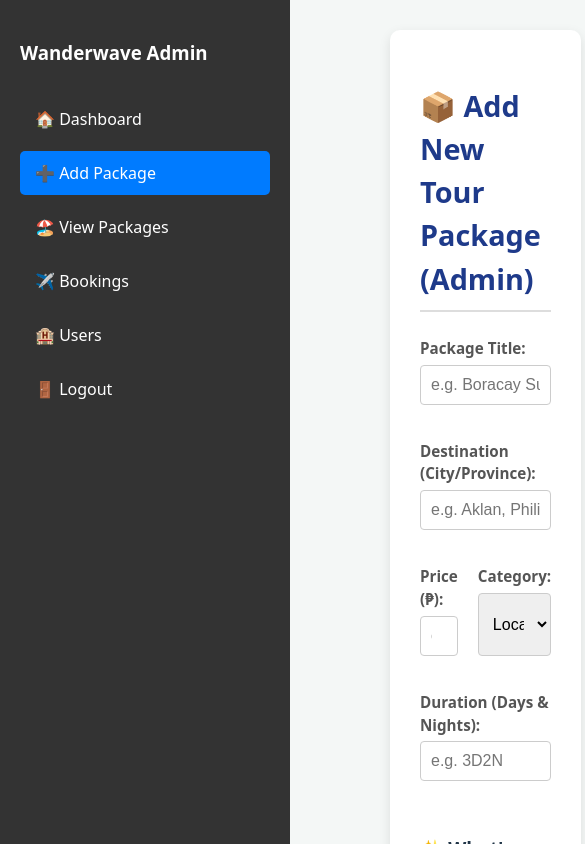
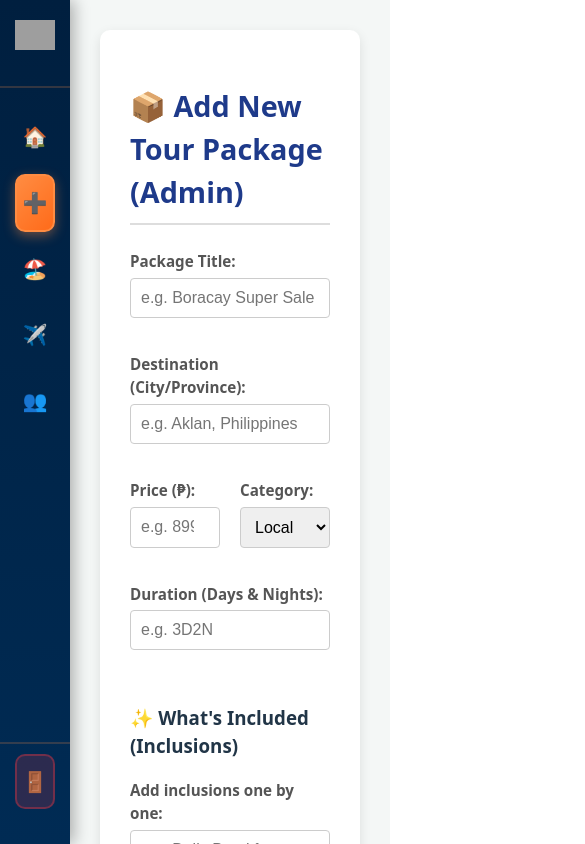
Before and after one commit to WanderWave-Travel-and-Tours/WWTT-Website, a React (Vite) app in the folder admin/: page /add-package in a window 390 px wide. Shown: the top 844 px of the page, 585 px wide, since content can reach past the window. Built offline with nearby package versions, Linux system fonts and the light colour scheme; grey boxes are pictures that could not be loaded.

Commit message:
feat(sidebar): initial responsive behavior, minimized on small screens [WIP]

```diff
--- a/admin/src/components/sidebar/sidebar.css
+++ b/admin/src/components/sidebar/sidebar.css
@@ -1,29 +1,191 @@
-.sidebar {
-    width: 250px;
-    background-color: #333;
-    padding: 20px;
-    height: 100vh;
-    color: white;
+/* Define CSS Variables for consistency */
+:root {
+    --sidebar-width-desktop: 300px;
+    --sidebar-width-mobile: 70px;
+    --primary-color: #FF8C42; /* Wanderwave Orange */
+    --secondary-color: #001F3F; /* Dark Blue */
 }
 
-.menu {
-    list-style: none;
-    padding: 0;
-    margin-top: 30px;
+/* Sidebar Container */
+.sidebar {
+    width: var(--sidebar-width-desktop); /* Uses variable width */
+    background: linear-gradient(180deg, var(--secondary-color) 0%, #002B54 100%);
+    height: 100vh;
+    min-height: 100vh;
+    display: flex;
+    flex-direction: column;
+    box-shadow: 4px 0 15px rgba(0, 0, 0, 0.3);
+    position: fixed;
+    left: 0;
+    top: 0;
+    z-index: 1000;
+    overflow: hidden;
+    transition: width 0.3s ease; /* Smooth collapse/expand transition */
 }
 
-.menu-item, .new-menu-item {
-    padding: 10px 15px;
-    margin-bottom: 10px;
-    cursor: pointer;
-    border-radius: 5px;
-    transition: background-color 0.2s;
+/* Header Section */
+.sidebar-header {
+    padding: 20px 15px;
+    border-bottom: 2px solid rgba(255, 140, 66, 0.2);
 }
 
-.menu-item:hover, .new-menu-item:hover {
-    background-color: #555;
+.logo-container {
+    text-align: center;
 }
 
-.new-menu-item {
-    background-color: #007bff;
+.logo-icon {
+    display: inline-block;
+    margin-bottom: 10px;
 }
+
+.logo-icon img {
+    width: 100%;
+    height: auto;
+    max-width: 220px;
+    object-fit: contain;
+}
+
+.sidebar-title {
+    color: var(--primary-color);
+    font-size: 24px;
+    font-weight: 700;
+    margin: 0 0 5px 0;
+    letter-spacing: 0.5px;
+    white-space: nowrap;
+}
+
+.sidebar-subtitle {
+    color: #B0C4DE;
+    font-size: 14px;
+    margin: 0;
+    font-weight: 300;
+    white-space: nowrap;
+}
+
+/* Navigation Section */
+.sidebar-nav {
+    flex: 1;
+    padding: 20px 0;
+    overflow-y: auto;
+    overflow-x: hidden;
+}
+
+.sidebar .menu {
+    list-style: none;
+    padding: 0 15px;
+    margin: 0;
+    width: 100%;
+    box-sizing: border-box;
+}
+
+.sidebar .menu-item {
+    display: flex;
+    align-items: center;
+    padding: 14px 18px;
+    margin-bottom: 8px;
+    cursor: pointer;
+    border-radius: 10px;
+    transition: all 0.3s ease;
+    color: #E0E7F1;
+    font-size: 15px;
+    font-weight: 500;
+    border: 2px solid transparent;
+    width: 100%;
+    box-sizing: border-box;
+    white-space: nowrap;
+}
+
+.sidebar .menu-item:hover {
+    background-color: rgba(255, 255, 255, 0.1);
+    border-color: rgba(255, 140, 66, 0.3);
+    transform: translateX(5px);
+}
+
+.sidebar .menu-item.primary {
+    background: linear-gradient(135deg, var(--primary-color) 0%, #FF6B1A 100%);
+    color: #FFFFFF;
+    box-shadow: 0 4px 12px rgba(255, 140, 66, 0.4);
+}
+
+.sidebar .menu-item.primary:hover {
+    background: linear-gradient(135deg, #FF6B1A 0%, var(--primary-color) 100%);
+    transform: translateX(5px) scale(1.02);
+    box-shadow: 0 6px 16px rgba(255, 140, 66, 0.5);
+}
+
+.sidebar .menu-icon {
+    font-size: 20px;
+    margin-right: 12px;
+    display: inline-flex;
+    align-items: center;
+    justify-content: center;
+    width: 24px;
+    min-width: 24px;
+}
+
+/* Footer Section */
+.sidebar-footer {
+    padding: 10px 15px;
+    border-top: 2px solid rgba(255, 140, 66, 0.2);
+}
+
+.sidebar .logout-btn {
+    display: flex;
+    align-items: center;
+    width: 100%;
+    padding: 14px 18px;
+    background: rgba(220, 53, 69, 0.2);
+    border: 2px solid rgba(220, 53, 69, 0.4);
+    border-radius: 10px;
+    color: #FFB3BA;
+    font-size: 15px;
+    font-weight: 500;
+    cursor: pointer;
+    transition: all 0.3s ease;
+    box-sizing: border-box;
+    white-space: nowrap;
+    margin-bottom: 25px;
+}
+
+.sidebar .logout-btn:hover {
+    background: rgba(220, 53, 69, 0.9);
+    border-color: #DC3545;
+    color: #FFFFFF;
+    transform: translateY(-2px);
+    box-shadow: 0 4px 12px rgba(220, 53, 69, 0.4);
+}
+
+/* Active State */
+.sidebar .menu-item.active {
+    background-color: rgba(255, 140, 66, 0.15);
+    border-color: var(--primary-color);
+    color: var(--primary-color);
+}
+
+/* Responsive Design - Collapsing Sidebar for Mobile/Tablet */
+@media (max-width: 1024px) {
+    .sidebar {
+        width: var(--sidebar-width-mobile); /* Collapse width to 70px */
+    }
+
+    .logo-icon img {
+        max-width: 50px; /* Smaller logo in collapsed state */
+    }
+
+    /* Hide text elements in collapsed state */
+    .sidebar-title,
+    .sidebar-subtitle,
+    .sidebar .menu-text {
+        display: none;
+    }
+
+    .sidebar .menu-item, .sidebar .logout-btn {
+        justify-content: center;
+        padding: 12px;
+        transform: none !important;
+    }
+
+    .sidebar .menu-icon {
+        margin-right: 0; /* Center icons */
+    }
+}
--- a/admin/src/components/sidebar/sidebar.jsx
+++ b/admin/src/components/sidebar/sidebar.jsx
@@ -1,41 +1,82 @@
-import { useNavigate } from 'react-router-dom';
+import { useNavigate, useLocation } from 'react-router-dom';
 import './sidebar.css';
 
 const Sidebar = () => {
     const navigate = useNavigate();
+    const location = useLocation();
+
+    // Helper to determine if a menu item is active
+    const isActive = (path) => location.pathname === path;
 
     const handleLogout = () => {
+        // NOTE: Replaced forbidden alert() with console.log().
+        // For production, use a custom modal or toast message.
+        console.log('Logging out user...');
         localStorage.removeItem('adminToken');
-        alert('Logged out successfully!');
         navigate('/');
     };
 
-    const navigateToAddPackage = () => {
-        navigate('/add-package');
-    };
-
-    const navigateToViewPackages = () => {
-        navigate('/view-packages');
+    // Custom navigation handler
+    const handleNavigate = (path) => {
+        navigate(path);
     };
 
     return (
         <div className="sidebar">
-            <h3 style={{color: 'white'}}>Wanderwave Admin</h3>
-            <ul className="menu">
-                <li className="menu-item" onClick={() => navigate('/dashboard')}>🏠 Dashboard</li>
+            <div className="sidebar-header">
+                <div className="logo-container">
+                    <div className="logo-icon">
+                        <img src="https://storage.googleapis.com/msgsndr/yTzQYPFRZAWXGWiXtIt2/media/691413034dedcf3e7fbc3e80.png" alt="Wanderwave Logo" />
+                    </div>
+                    <h1 className="sidebar-title">Wanderwave Travels</h1> {/* Added title back */}
+                    <p className="sidebar-subtitle">Admin Panel</p>
+                </div>
+            </div>
 
-                <li className="new-menu-item" onClick={navigateToAddPackage}>
-                    ➕ Add Package
-                </li>
+            <nav className="sidebar-nav">
+                <ul className="menu">
+                    <li
+                        className={`menu-item ${isActive('/dashboard') ? 'active' : ''}`}
+                        onClick={() => handleNavigate('/dashboard')}
+                    >
+                        <span className="menu-icon">🏠</span>
+                        <span className="menu-text">Dashboard</span>
+                    </li>
 
-                <li className="menu-item" onClick={navigateToViewPackages}>
-                    🏖️ View Packages
-                </li>
+                    <li
+                        className={`menu-item primary ${isActive('/add-package') ? 'active' : ''}`}
+                        onClick={() => handleNavigate('/add-package')}
+                    >
+                        <span className="menu-icon">➕</span>
+                        <span className="menu-text">Add Package</span>
+                    </li>
 
-                <li className="menu-item">✈️ Bookings</li>
-                <li className="menu-item">🏨 Users</li>
-                <li className="menu-item" onClick={handleLogout}>🚪 Logout</li>
-            </ul>
+                    <li
+                        className={`menu-item ${isActive('/view-packages') ? 'active' : ''}`}
+                        onClick={() => handleNavigate('/view-packages')}
+                    >
+                        <span className="menu-icon">🏖️</span>
+                        <span className="menu-text">View Packages</span>
+                    </li>
+
+                    <li className="menu-item">
+                        <span className="menu-icon">✈️</span>
+                        <span className="menu-text">Bookings</span>
+                    </li>
+
+                    <li className="menu-item">
+                        <span className="menu-icon">👥</span>
+                        <span className="menu-text">Users</span>
+                    </li>
+                </ul>
+            </nav>
+
+            <div className="sidebar-footer">
+                <button className="logout-btn" onClick={handleLogout}>
+                    <span className="menu-icon">🚪</span>
+                    <span className="menu-text">Logout</span>
+                </button>
+            </div>
         </div>
     );
 };
```
